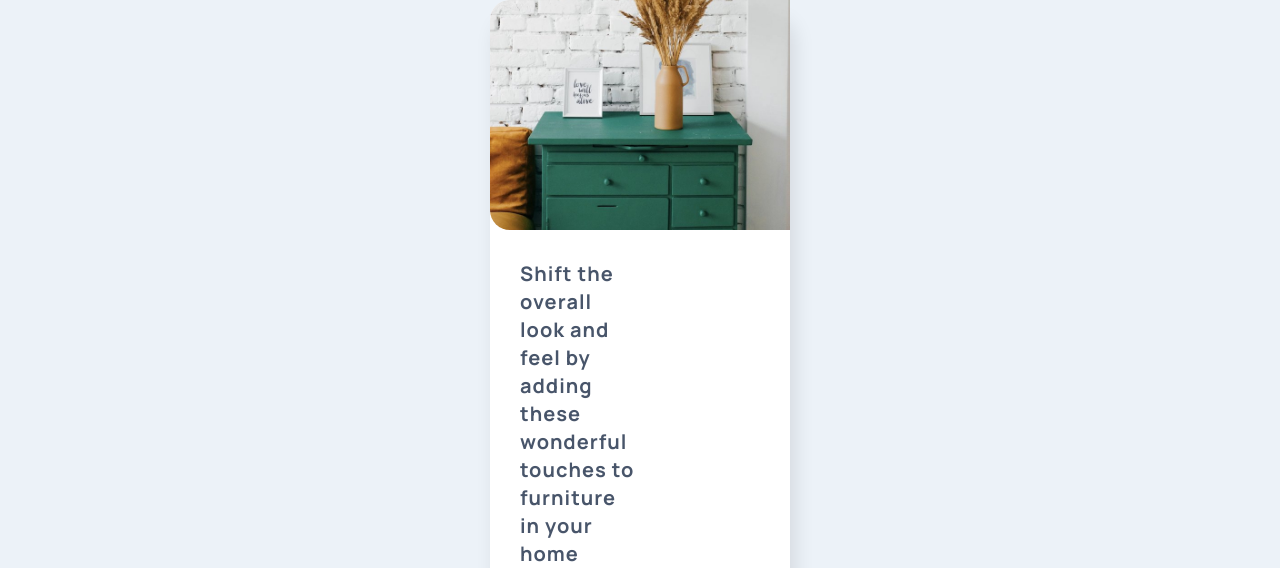
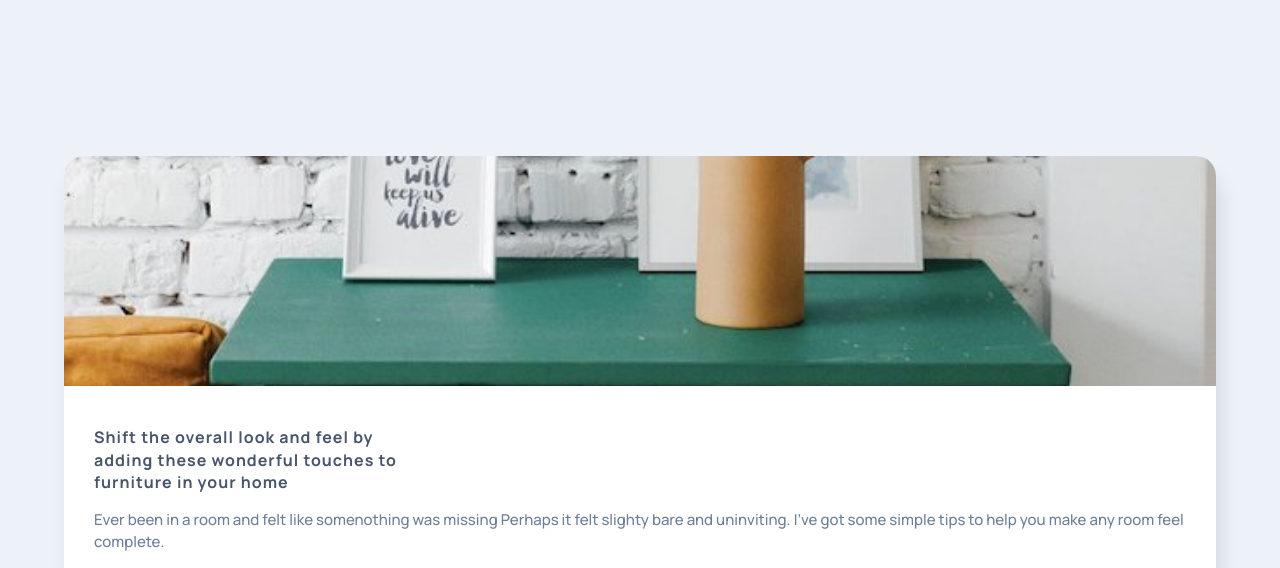
Before and after one commit to JGAMIX7/article-preview-component, a plain HTML site: page index.html in a window 1280 px wide. Shown: the top 568 px of the page. Drawn offline with nearby package versions, Linux system fonts and the light colour scheme.

Commit message:
css media query 412px v1

```diff
--- a/style.css
+++ b/style.css
@@ -148,21 +148,32 @@ p {
 
 @media only screen and (min-width: 412px) {
    .card {
-      width: 300px;
-      display: flex;
+      /* width: 300px; */
+      width: 90%;
       flex-direction: column;
    }
 
    .card .left-side {
       height: 230px;
       width: 100%;
+      border-top-left-radius: 20px;
+      border-top-right-radius: 20px;
+      border-bottom-left-radius: 0;
    }
 
-   .card right-side {
+   .card .right-side {
       width: 100%;
    }
 
    .card .right-side .article-title {
-      padding: 0;
+      margin: 10px 0 10px;
+      font-size: 16px;
+      font-weight: 700;
+   }
+
+   .card .right-side .article-text {
+      width: 100%;
+      margin-bottom: 20px;
+      font-size: 15px;
    }
 }
```
